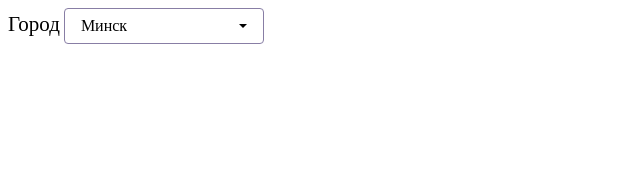
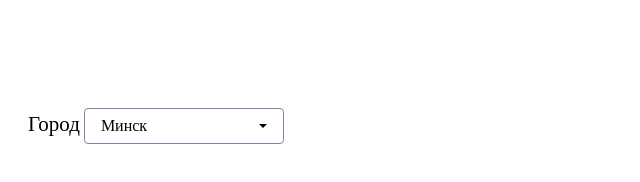
Before and after one commit to serg-by/select, a plain HTML site: page index.html in a window 1280 px wide. Shown: the whole page, without its empty margins (0-640 px from the left). Drawn offline with Linux system fonts and the light colour scheme.

Commit message:
add wrapper / container

```diff
--- a/index.html
+++ b/index.html
@@ -1,13 +1,15 @@
 <!DOCTYPE html>
 <html lang="en">
   <head>
-    <meta charset="UTF-8">
-    <meta http-equiv="X-UA-Compatible" content="IE=edge">
-    <meta name="viewport" content="width=device-width, initial-scale=1.0">
+    <meta charset="UTF-8" />
+    <meta http-equiv="X-UA-Compatible" content="IE=edge" />
+    <meta name="viewport" content="width=device-width, initial-scale=1.0" />
     <title>Document</title>
-    <link rel="stylesheet" href="style.css">
+    <link rel="stylesheet" href="style.css" />
   </head>
   <body>
+    <div class="wrapper">
+      <div class="container">
         <label>Город</label>
         <select data-custom>
           <option value="MN">Минск</option>
@@ -16,8 +18,10 @@
           <option value="VT">Витебск</option>
           <option value="MG">Магилев</option>
           <option value="BR">Брест</option>
+        </select>
+      </div>
+    </div>
 
-    </select>
     <script src="script.js" type="module"></script>
   </body>
 </html>
--- a/style.css
+++ b/style.css
@@ -2,6 +2,16 @@ label{
     font-size: 21px;
 }
 
+
+.wrapper {
+    padding-top: 100px;
+  }
+  .container {
+    width: 100%;
+    max-width: 1240px;
+    padding: 0 20px;
+    margin: 0 auto;
+  }
 .custom-select-container,
 .custom-select-value,
 .custom-select-options,
```
Lines whose indentation alone changed are shown as unchanged.
